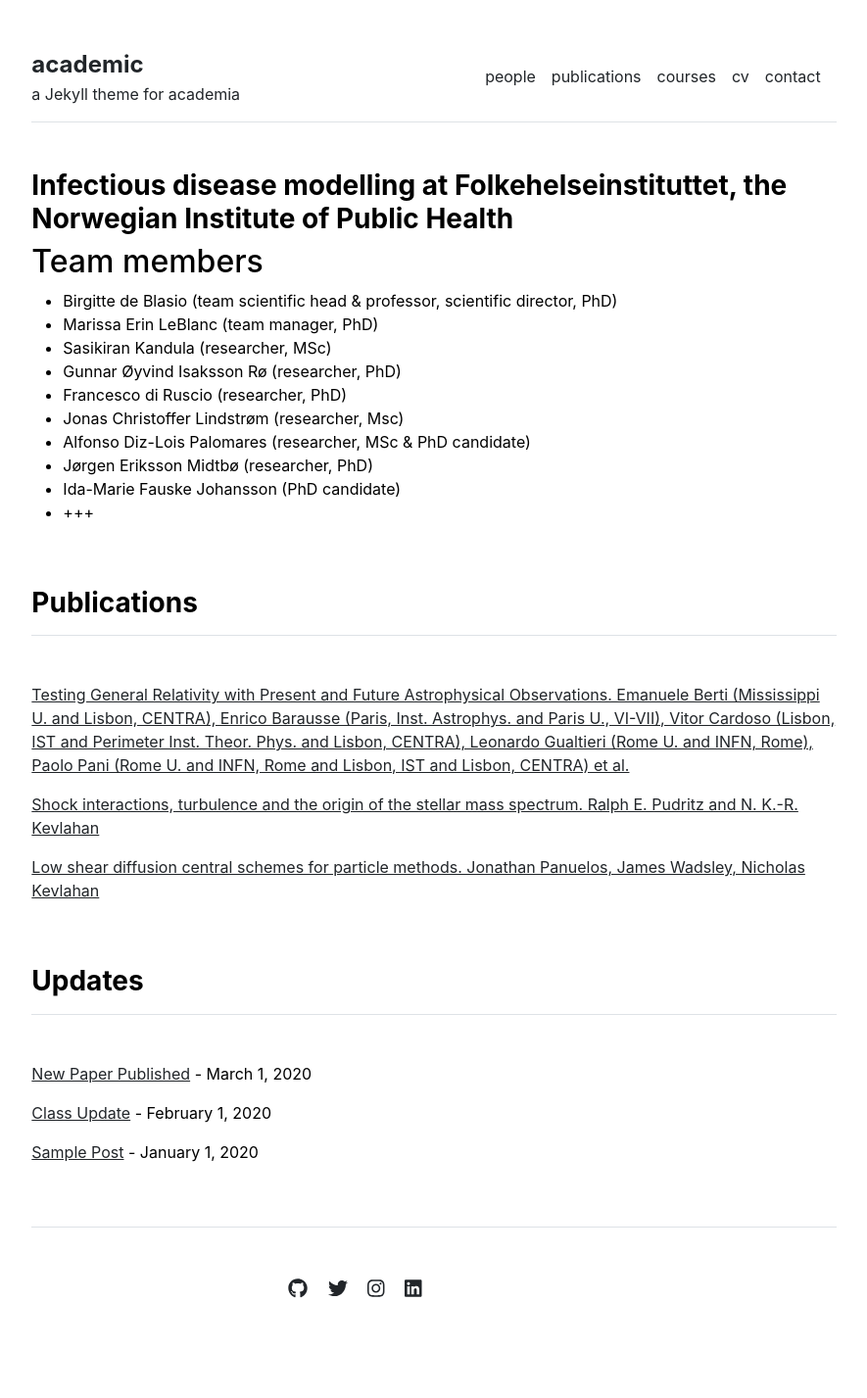
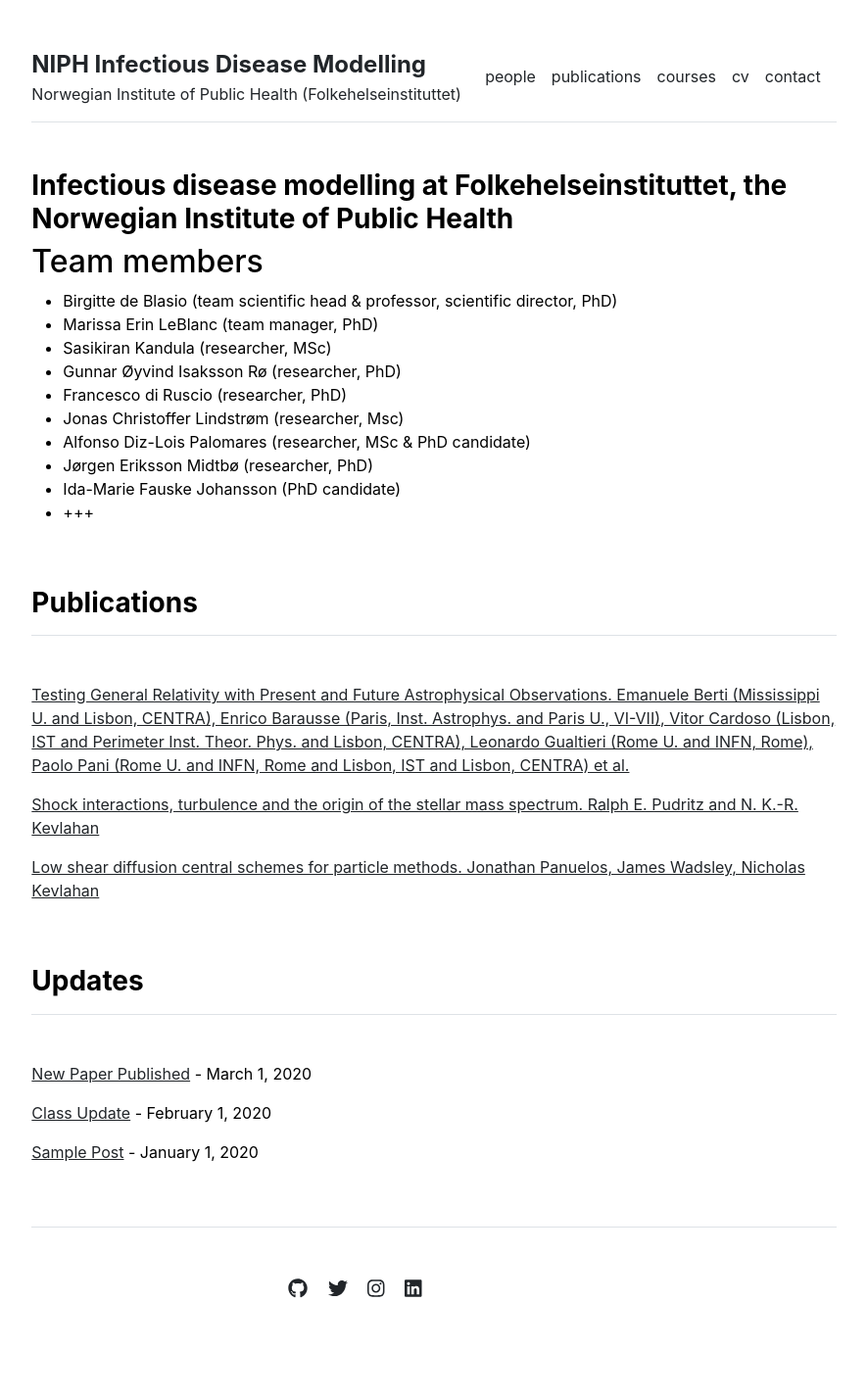
Before and after one commit to folkehelseinstituttet/modelling, a Jekyll site: the page built from index.md, in a window 1280 px wide. Shown: the whole page at 98% size, without its empty margins (197-1082 px from the left). Built offline with Jekyll 4.4.1, drawn with Linux system fonts in a browser that asks for light colours.

Commit message:
Site description

```diff
--- a/_config.yml
+++ b/_config.yml
@@ -1,4 +1,4 @@
 url: "" # the base hostname & protocol for your site, e.g. http://example.com
 baseurl: "" # the subpath of your site, e.g. /blog
-title: "academic" # the name of your site, e.g. ACME Corp.
-description: "a Jekyll theme for academia"
+title: "NIPH Infectious Disease Modelling" # the name of your site, e.g. ACME Corp.
+description: "Norwegian Institute of Public Health (Folkehelseinstituttet)"
```
